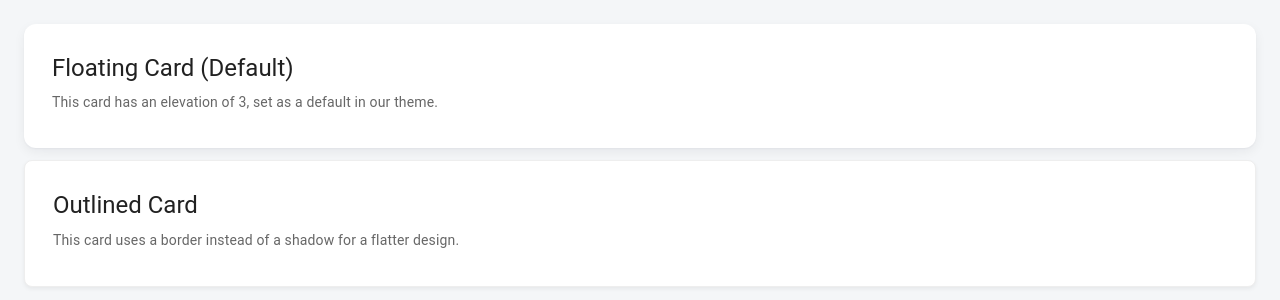
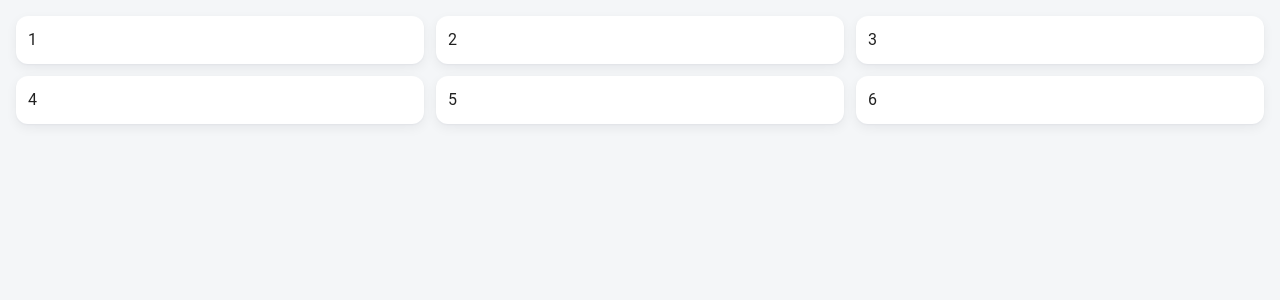
Before and after one commit to bwenzinger/customizable-dashboard, a React (Vite) app: page / in a window 1280 px wide. Shown: the top 300 px of the page. Built offline with nearby package versions, Linux system fonts and the light colour scheme.

Commit message:
feat: initial drag/drop layout

```diff
--- a/src/App.tsx
+++ b/src/App.tsx
@@ -6,15 +6,39 @@ import {
   Typography,
   useTheme,
 } from '@mui/material';
+import {
+  DragGrid,
+  type DragGridLayoutItem,
+} from './drag-and-droppable-grid/DragGrid';
+import { useState } from 'react';
+
+interface DemoGridItem extends DragGridLayoutItem {
+  label: string;
+}
+
+const initialLayout: DemoGridItem[] = Array.from({ length: 6 }, (_, index) => ({
+  id: String(index + 1),
+  label: String(index + 1),
+}));
 
 function App() {
   const theme = useTheme();
+
+  const [layout, setLayout] = useState<DemoGridItem[]>(initialLayout);
+
+  return (
+    <DragGrid
+      layout={layout}
+      onLayoutChanged={setLayout}
+      renderItem={(item) => item.label}
+    />
+  );
 
   return (
     // Use a Box with padding to see the background color
     <Box sx={{ p: 6 }}>
       <Stack spacing={3}>
-        <Card sx={{ ...theme.customStyles.floatingCard }}>
+        <Card sx={{ ...theme.customStyles.floatingCard }} draggable={true}>
           <CardContent>
             <Typography gutterBottom variant="h5" component="div">
               Floating Card (Default)
--- /dev/null
+++ b/src/drag-and-droppable-grid/DragGrid.tsx
@@ -0,0 +1,185 @@
+import { type DragEvent, type ReactNode, useState } from 'react';
+import { Grid, type SxProps, type Theme } from '@mui/material';
+import { GridItem } from './GridItem';
+
+export interface DragGridLayoutItem {
+  id: string;
+}
+
+type DragGridSize = {
+  xs?: number;
+  sm?: number;
+  md?: number;
+  lg?: number;
+  xl?: number;
+};
+
+type DragGridColumns = {
+  xs?: number;
+  sm?: number;
+  md?: number;
+  lg?: number;
+  xl?: number;
+};
+
+type DragGridSpacing =
+  | number
+  | {
+      xs?: number;
+      sm?: number;
+      md?: number;
+      lg?: number;
+      xl?: number;
+    };
+
+interface DragState<T extends DragGridLayoutItem> {
+  draggingId: string;
+  previewLayout: T[];
+}
+
+export interface DragGridProps<T extends DragGridLayoutItem> {
+  layout: T[];
+  onLayoutChanged: (nextLayout: T[]) => void;
+  renderItem: (item: T, index: number, isDragging: boolean) => ReactNode;
+  getItemSize?: (item: T, index: number) => DragGridSize;
+  columns?: DragGridColumns;
+  spacing?: DragGridSpacing;
+  sx?: SxProps<Theme>;
+}
+
+export function DragGrid<T extends DragGridLayoutItem>({
+  layout,
+  onLayoutChanged,
+  renderItem,
+  getItemSize,
+  columns = { xs: 4, sm: 8, md: 12 },
+  spacing = { xs: 2, md: 3 },
+  sx,
+}: DragGridProps<T>) {
+  const [dragState, setDragState] = useState<DragState<T> | null>(null);
+
+  const renderedLayout = dragState?.previewLayout ?? layout;
+  const draggingId = dragState?.draggingId ?? null;
+
+  const handleDragStart =
+    (itemId: string) => (event: DragEvent<HTMLDivElement>) => {
+      event.dataTransfer.effectAllowed = 'move';
+      event.dataTransfer.setData('text/plain', itemId);
+      event.dataTransfer.setDragImage(event.currentTarget, 20, 20);
+
+      setDragState({
+        draggingId: itemId,
+        previewLayout: layout,
+      });
+    };
+
+  const handleDragEnter = (targetItemId: string) => () => {
+    setDragState((currentDragState) => {
+      if (!currentDragState) {
+        return currentDragState;
+      }
+
+      if (currentDragState.draggingId === targetItemId) {
+        return currentDragState;
+      }
+
+      const fromIndex = currentDragState.previewLayout.findIndex(
+        (item) => item.id === currentDragState.draggingId
+      );
+      const toIndex = currentDragState.previewLayout.findIndex(
+        (item) => item.id === targetItemId
+      );
+
+      if (fromIndex === -1 || toIndex === -1 || fromIndex === toIndex) {
+        return currentDragState;
+      }
+
+      return {
+        ...currentDragState,
+        previewLayout: reorderLayout(
+          currentDragState.previewLayout,
+          fromIndex,
+          toIndex
+        ),
+      };
+    });
+  };
+
+  const handleDragOver = (event: DragEvent<HTMLDivElement>) => {
+    event.preventDefault();
+    event.dataTransfer.dropEffect = 'move';
+  };
+
+  const handleDrop = (event: DragEvent<HTMLDivElement>) => {
+    event.preventDefault();
+
+    if (dragState) {
+      onLayoutChanged(dragState.previewLayout);
+    }
+
+    setDragState(null);
+  };
+
+  const handleDragEnd = () => {
+    setDragState(null);
+  };
+
+  return (
+    <Grid
+      container
+      spacing={spacing}
+      columns={columns}
+      onDragOver={handleDragOver}
+      onDrop={handleDrop}
+      sx={{
+        p: 4,
+        userSelect: 'none',
+        ...sx,
+      }}
+    >
+      {renderedLayout.map((item, index) => {
+        const isDragging = item.id === draggingId;
+        const size = getItemSize?.(item, index) ?? { xs: 2, sm: 4, md: 4 };
+
+        return (
+          <Grid size={size}>
+            <div
+              draggable
+              onDragStart={handleDragStart(item.id)}
+              onDragEnter={handleDragEnter(item.id)}
+              onDragEnd={handleDragEnd}
+              style={{
+                height: '100%',
+                opacity: isDragging ? 0.45 : 1,
+                transform: isDragging ? 'scale(0.98)' : 'scale(1)',
+                transition:
+                  'transform 180ms cubic-bezier(0.2, 0, 0, 1), opacity 180ms cubic-bezier(0.2, 0, 0, 1)',
+                cursor: isDragging ? 'grabbing' : 'grab',
+              }}
+            >
+              <GridItem>{renderItem(item, index, isDragging)}</GridItem>
+            </div>
+          </Grid>
+        );
+      })}
+    </Grid>
+  );
+}
+
+function reorderLayout<T>(
+  layout: T[],
+  fromIndex: number,
+  toIndex: number
+): T[] {
+  const nextLayout = [...layout];
+  const movedItem = nextLayout[fromIndex];
+
+  if (!movedItem) {
+    return layout;
+  }
+
+  nextLayout.splice(fromIndex, 1);
+  nextLayout.splice(toIndex, 0, movedItem);
+
+  return nextLayout;
+}
--- /dev/null
+++ b/src/drag-and-droppable-grid/GridItem.tsx
@@ -0,0 +1,12 @@
+import { Box, useTheme } from '@mui/material';
+
+interface GridItemProps {
+  children: React.ReactNode;
+}
+
+export function GridItem(props: GridItemProps) {
+  const theme = useTheme();
+  return (
+    <Box sx={{ ...theme.customStyles.floatingCard }}>{props.children}</Box>
+  );
+}
```
